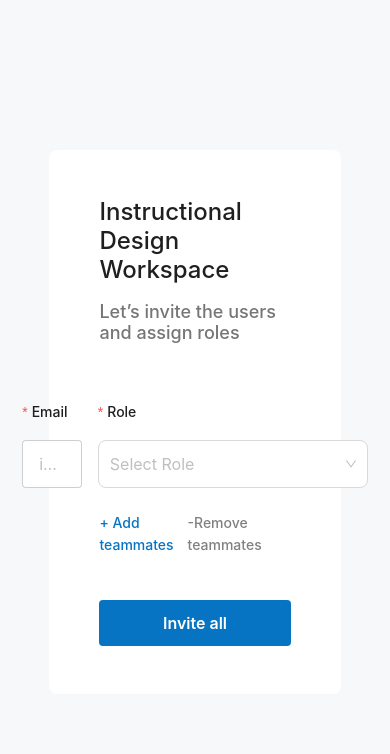
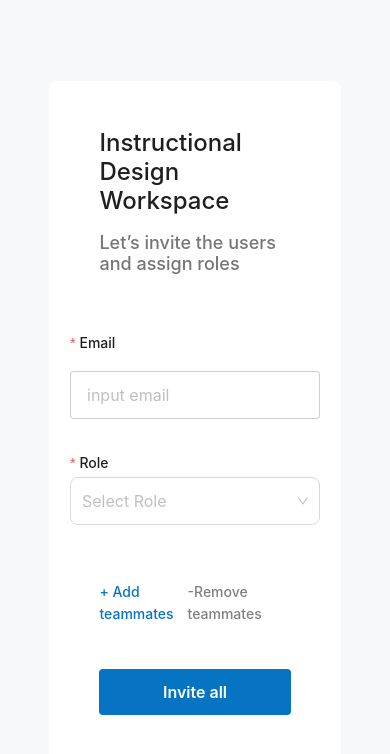
Before and after one commit to Alforoan/ISDFE, a React (Vite) app in the folder isd-app/: page /accountsetup/users in a window 390 px wide. Shown: the top 754 px of the page. Built offline with nearby package versions, Linux system fonts and the light colour scheme; no server answers.

Commit message:
add media query for accountsetup/users

```diff
--- a/isd-app/src/pages/AccountSetUp/Users/Users.jsx
+++ b/isd-app/src/pages/AccountSetUp/Users/Users.jsx
@@ -80,6 +80,7 @@
 				</h4>
 				{invitations.map((item, index) => (
 					<Flex key={index} gap={'middle'}>
+						<div className='email-role-container'>
 							<Form.Item label='Email' name={`email${index}`} rules={[{ required: true, message: 'Please input email' },{
 								validator(rule,value){
 									return new Promise((resolve,reject)=>{
@@ -106,8 +107,8 @@
 							</Form.Item>
 							<Form.Item label='Role' name={`role${index}`} rules={[{required:true,message: 'Please select a role'}]}>
 								<Select
+									className='select'
 									options={options}
-								style={{ height: 48, width: 270 }}
 									placeholder={'Select Role'}
 									value={item.role}
 									onChange={value =>
@@ -115,6 +116,7 @@
 									}
 								/>
 							</Form.Item>
+						</div>
 					</Flex>
 				))}
 				<Flex  style={{width:"100%"}} align={"center"} justify={"space-between"} >
--- a/isd-app/src/pages/AccountSetUp/Users/Users.scss
+++ b/isd-app/src/pages/AccountSetUp/Users/Users.scss
@@ -6,9 +6,10 @@
     display: block;
     font-weight: $fontWeightMedium;
     font-size: 0.875rem;
+
   }
   input {
-    width: 100%;
+    width: 250px;
     min-height: 3rem;
     height: 100%;
     border-radius: 0.25rem;
@@ -17,5 +18,36 @@
     font-weight: $fontWeightRegular;
     padding: 0.8125rem 1rem;
     font-size: $font-size-small;
+    margin-right: 2rem;
   }
+  .email-role-container{
+    display:flex;
+    justify-content: space-around;
+
+  }
+  .select{
+    height: 48px;
+    width: 250px;
+
+  }
+
+  @media screen and (max-width: 960px){
+
+    .email-role-container{
+      display:flex;
+      flex-direction: column;
+
+    }
+    input{
+      margin-right: 0;
+      width: 250px;
+
+    }
+    .select{
+      width: 100%;
+      margin-top: -3rem;
+      margin-bottom: 2rem;
+    }
+  }
+
 }
```
Lines whose indentation alone changed are shown as unchanged.
